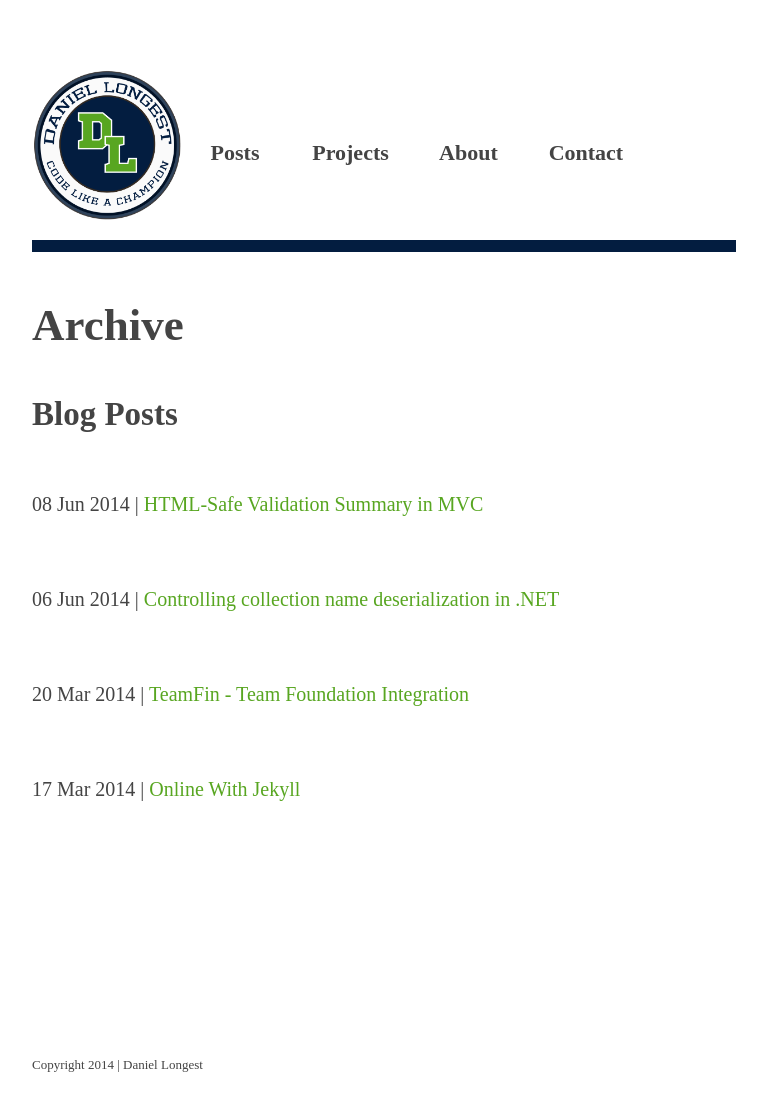
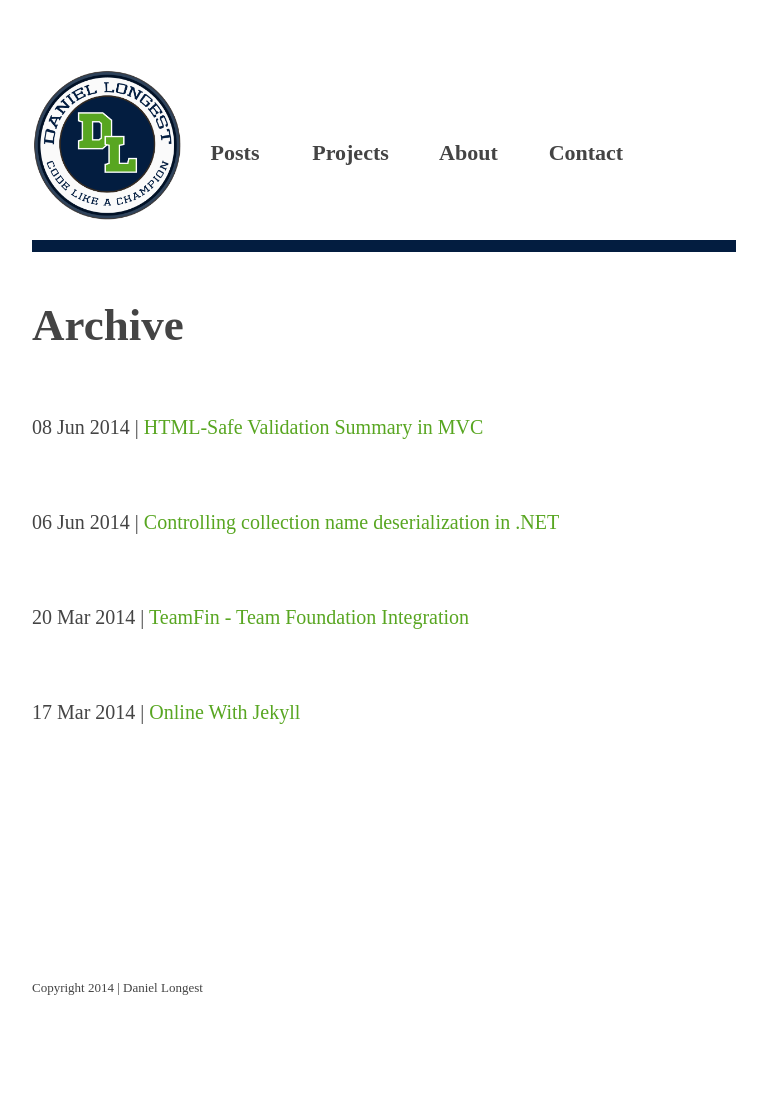
Before and after one commit to dlongest/dlongest.github.io, a Jekyll site: the page built from archive.md, in a window 1280 px wide. Shown: the whole page, without its empty margins (256-1023 px from the left). Built offline with Jekyll 4.4.1, drawn with Linux system fonts in a browser that asks for light colours; some web fonts are replaced; Markdown is read by kramdown in place of the engine named in the settings; after the commit the page ends 1031 px from its top, so only the background shows below that.

Commit message:
Trying to delete extra page title.

```diff
--- a/archive.md
+++ b/archive.md
@@ -2,8 +2,6 @@
 layout: default
 title: Archive
 ---
-
-## Blog Posts
 
 <div class="main-content">
 <div class="posts-list">
```
